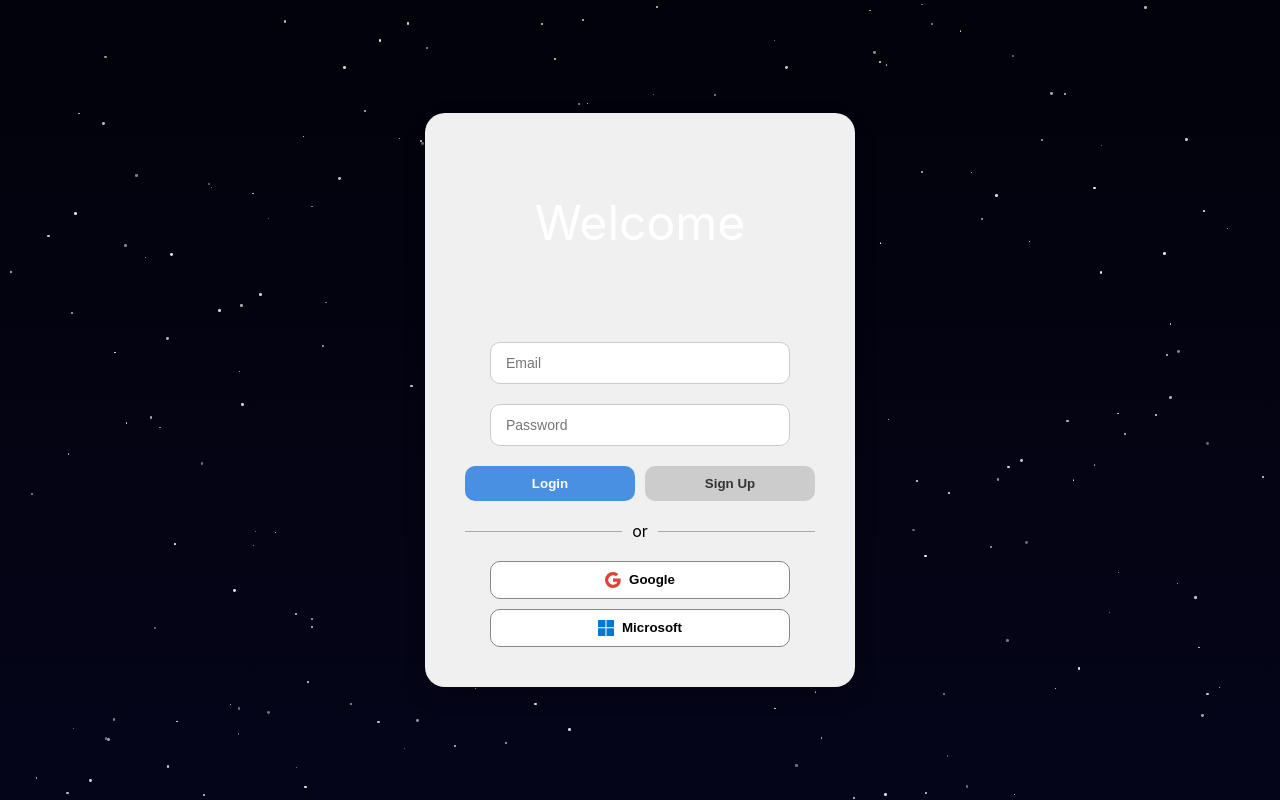
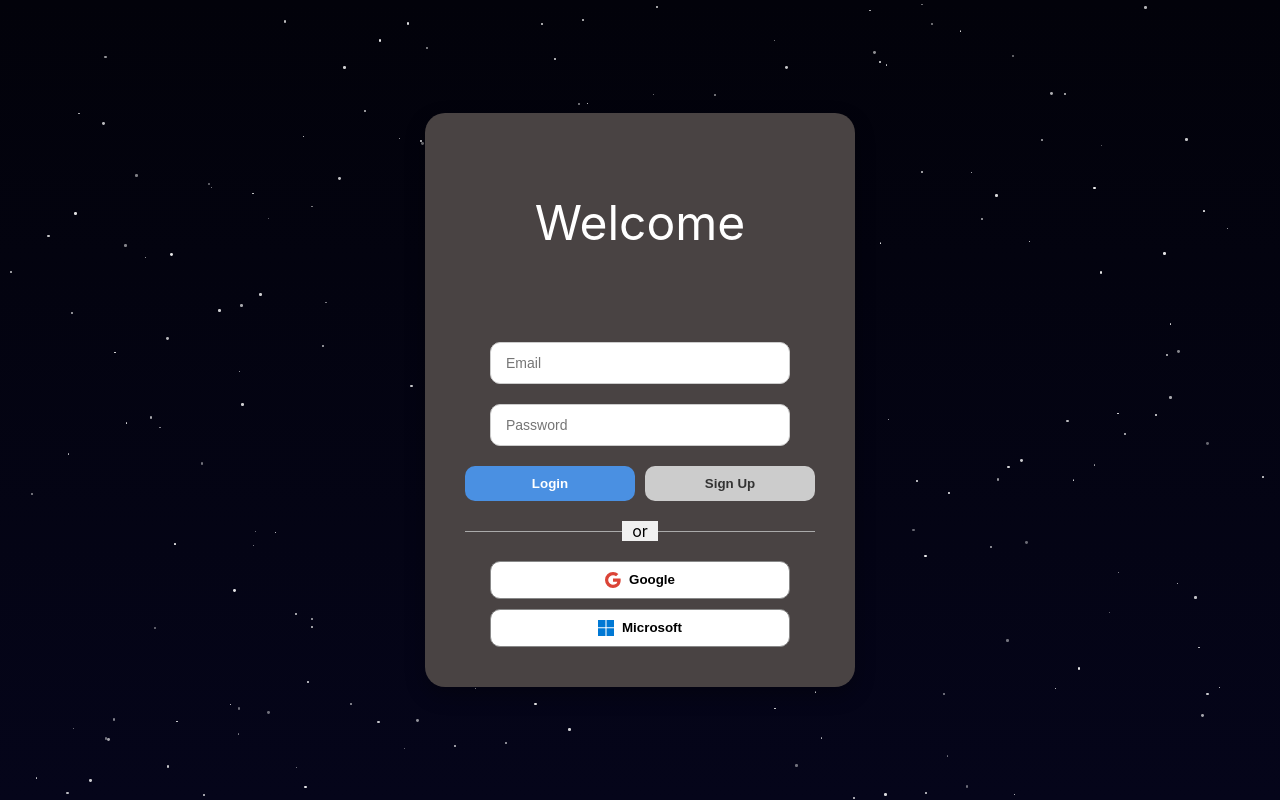
Before and after one commit to UnkowwnPhysics/Calculator, a React (Vite) app: page / in a window 1280 px wide. Built offline with nearby package versions, Linux system fonts and the light colour scheme.

Commit message:
Update LoginBox.css

```diff
--- a/src/assets/components/LoginBox.css
+++ b/src/assets/components/LoginBox.css
@@ -8,7 +8,7 @@
 }
 
 .login-box {
-  background: #f0f0f0;
+  background: #494343;
   padding: 40px;
   border-radius: 20px;
   width: 350px;
```
